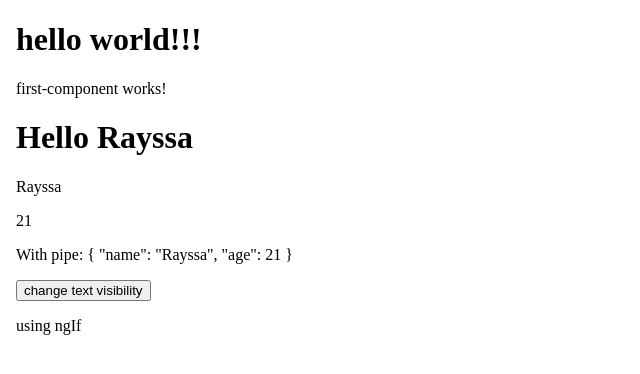
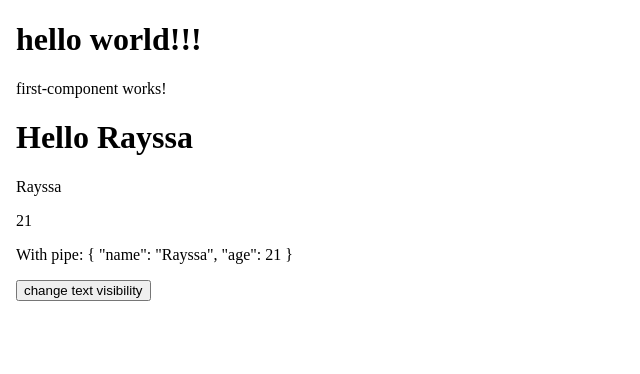
Before and after one commit to arthurhenrique02/sharpCoders, an Angular app in the folder angular/projetoAula01/: page / in a window 1280 px wide. Shown: the top 374 px of the page, without its empty margins (0-640 px from the left). Built offline with nearby package versions, Linux system fonts and the light colour scheme.

Commit message:
seen how to change visibility and about [ngIf]

```diff
--- a/angular/projetoAula01/src/app/second-component/second-component.component.html
+++ b/angular/projetoAula01/src/app/second-component/second-component.component.html
@@ -16,4 +16,13 @@
 
  <!-- working with NGIF -->
  <button (click)="changeTextVisibility()"> change text visibility</button>
- <p *ngIf="showText">using ngIf</p>
+ <!-- This *ngIf will always be used when working
+with HTML tags -->
+ <!-- <p *ngIf="showText">using ngIf</p> -->
+ <!-- this ngIf don`t update the DOM -->
+ <!-- We use this if when we`re using TEMPLATE -->
+ <!-- <ng-template></ng-template> -->
+ <!-- <p [ngIf]="showText">using ngIf</p> -->
+ <!-- <ng-template [ngIf]="showText">
+    <p>TEMPLATE TEXT</p>
+ </ng-template> -->
```
